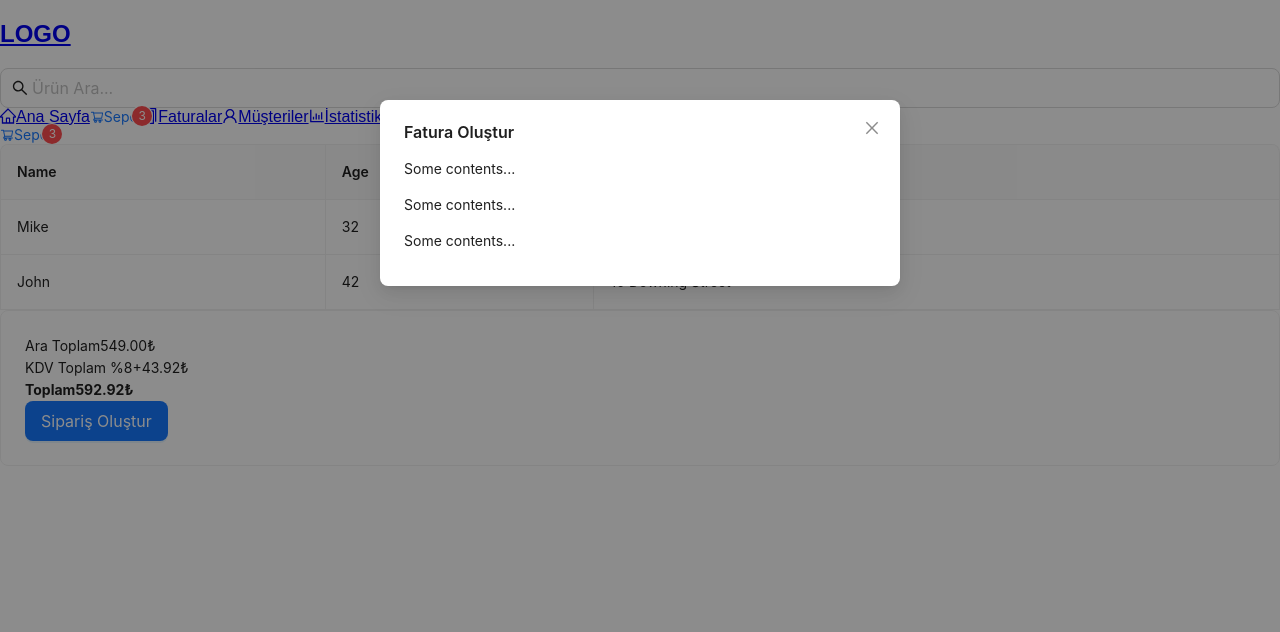
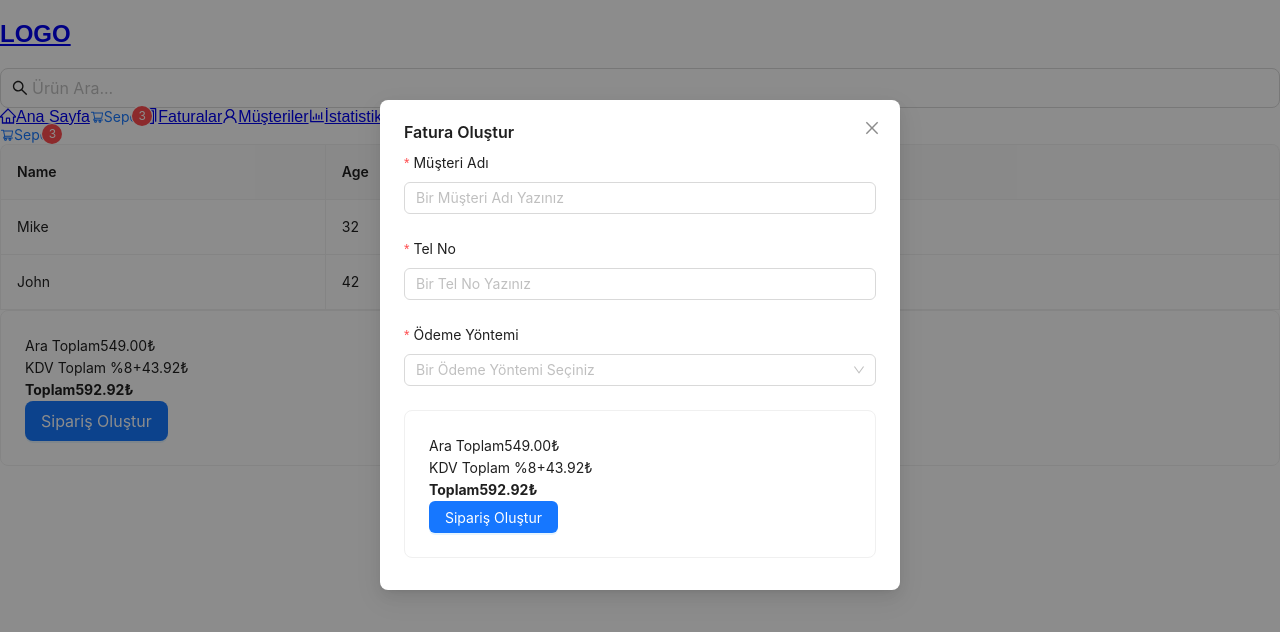
Before and after one commit to Berat-Ozgen/mern-pos, a React (Create React App) app in the folder client/: page /cart in a window 1280 px wide. Both pictures are taken after a click on the button "Sipariş Oluştur". Shown: the top 632 px of the page. Built offline with nearby package versions, Linux system fonts and the light colour scheme; a web font is replaced by a local one.

Commit message:
Cart Page Form
Cart Page Form

```diff
--- a/client/src/components/cart/CreateBill.jsx
+++ b/client/src/components/cart/CreateBill.jsx
@@ -1,6 +1,10 @@
-import { Modal } from "antd";
+import { Button, Card, Form, Input, Modal, Select } from "antd";
 
 const CreateBill = ({ isModalOpen, setIsModalOpen }) => {
+  const onFinish = (values) => {
+    console.log("Received values of form: ", values);
+  };
+
   return (
     <Modal
       title="Fatura Oluştur"
@@ -8,9 +12,61 @@
       footer={false}
       onCancel={() => setIsModalOpen(false)}
     >
-      <p>Some contents...</p>
-      <p>Some contents...</p>
-      <p>Some contents...</p>
+      <Form layout={"vertical"} onFinish={onFinish}>
+        <Form.Item
+          label="Müşteri Adı"
+          name={"curtomerName"}
+          rules={[
+            {
+              required: true,
+              message: "Username is required",
+            },
+          ]}
+        >
+          <Input placeholder="Bir Müşteri Adı Yazınız" />
+        </Form.Item>
+        <Form.Item
+          rules={[{ required: true }]}
+          name={"phoneNumber"}
+          label="Tel No"
+        >
+          <Input placeholder="Bir Tel No Yazınız" maxLength={11} />
+        </Form.Item>
+        <Form.Item
+          label="Ödeme Yöntemi"
+          rules={[{ required: true }]}
+          name={"paymentMode"}
+        >
+          <Select placeholder="Bir Ödeme Yöntemi Seçiniz">
+            <Select.Option value="Nakit">Nakit</Select.Option>
+            <Select.Option value="Kredi Kartı">Kredi Kartı</Select.Option>
+          </Select>
+        </Form.Item>
+        <Card>
+          <div className="flex justify-between">
+            <span>Ara Toplam</span>
+            <span>549.00₺</span>
+          </div>
+          <div className="flex justify-between my-2">
+            <span>KDV Toplam %8</span>
+            <span className="text-red-600">+43.92₺</span>
+          </div>
+          <div className="flex justify-between">
+            <b>Toplam</b>
+            <b>592.92₺</b>
+          </div>
+          <div className="flex justify-end">
+            <Button
+              className="mt-4"
+              type="primary"
+              onClick={() => setIsModalOpen(true)}
+              htmlType="submit"
+            >
+              Sipariş Oluştur
+            </Button>
+          </div>
+        </Card>
+      </Form>
     </Modal>
   );
 };
--- a/client/src/index.css
+++ b/client/src/index.css
@@ -14,12 +14,13 @@
   background-color: #1677ff;
 }
 
+.ant-btn-primary {
+  background-color: #1677ff;
+}
+
 @media (min-width: 768px) {
   body {
     overflow: hidden;
-  }
-  .ant-btn-primary {
-    background-color: #1677ff;
   }
 
   .categories::-webkit-scrollbar {
```
